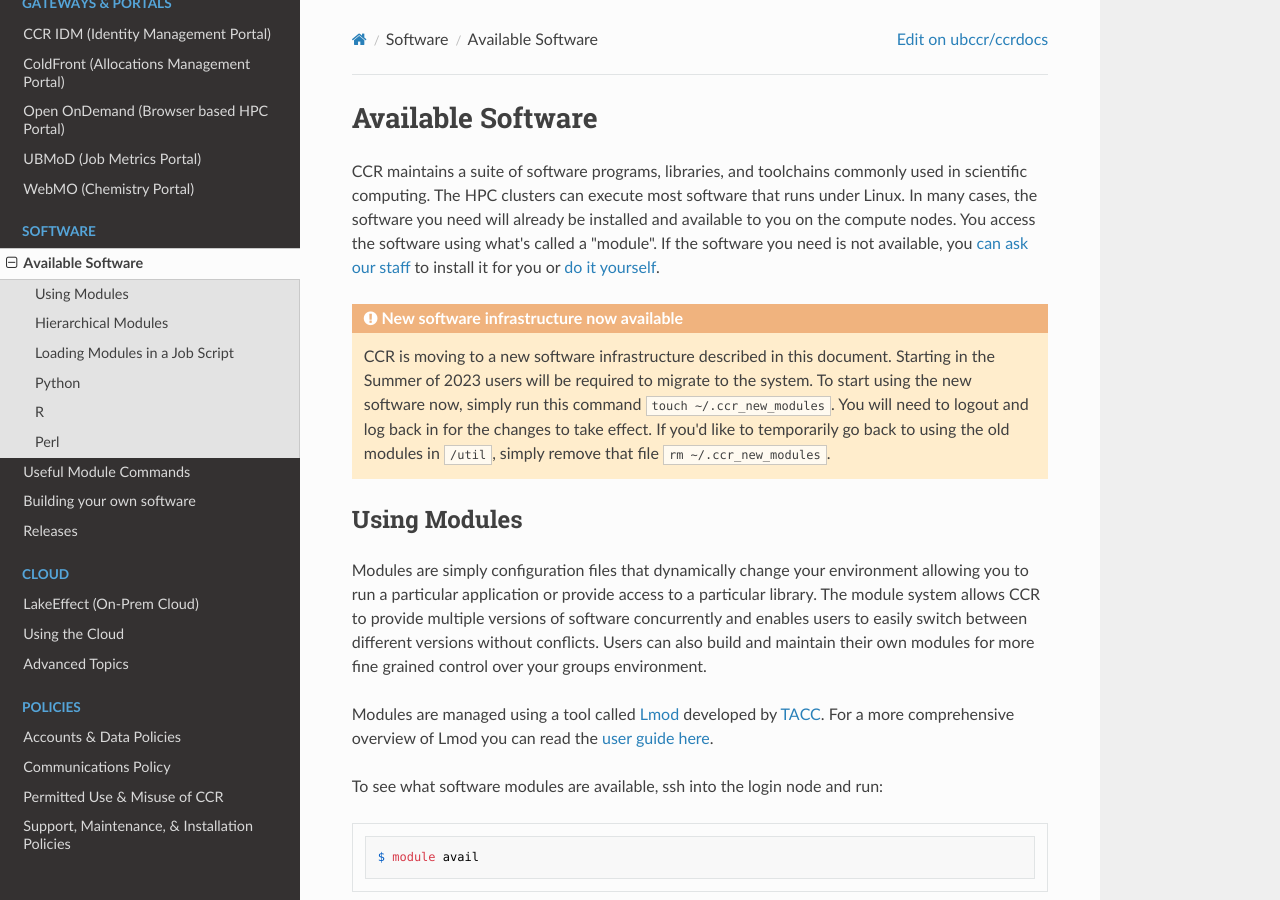
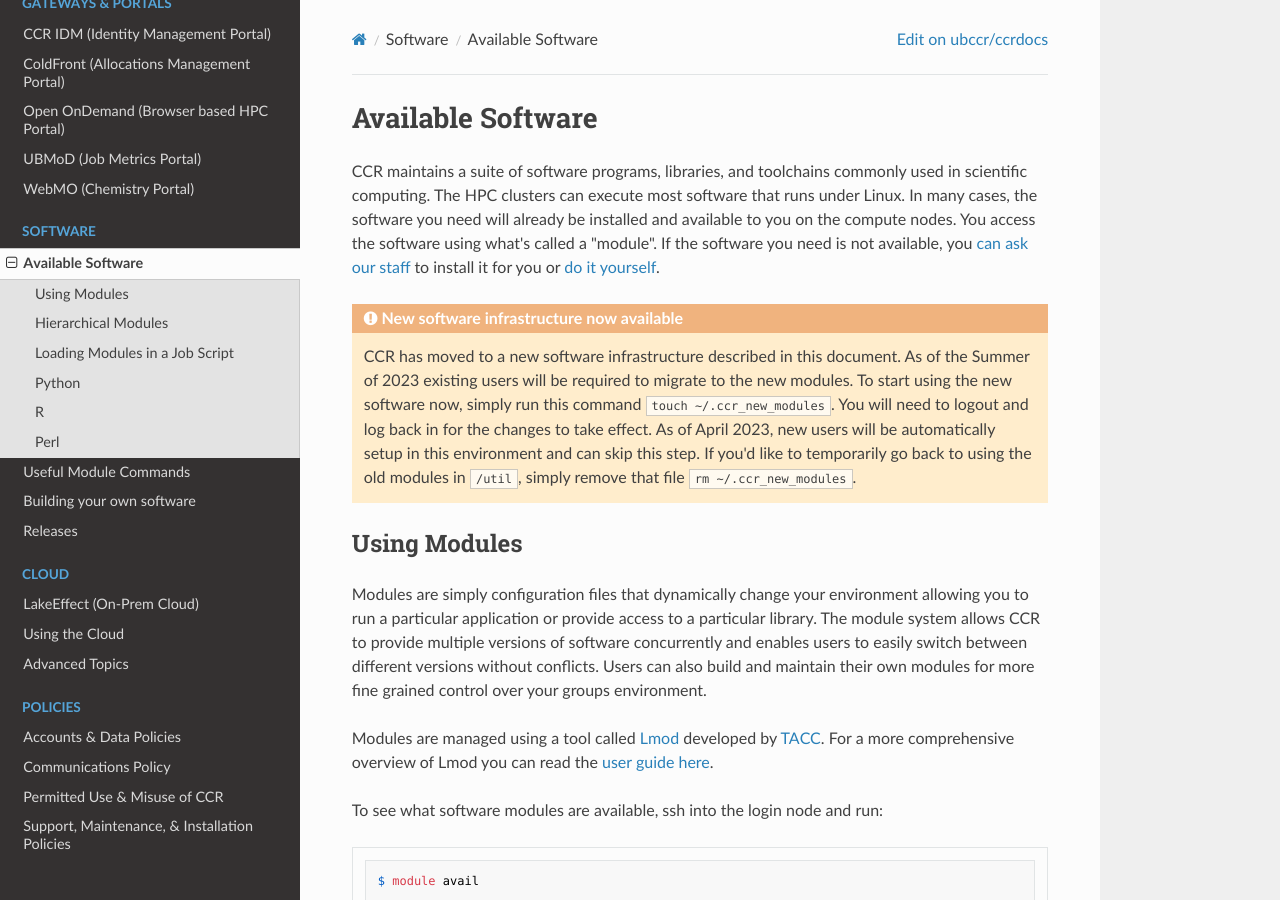
Before and after one commit to ubccr/ccrdocs, an MkDocs documentation site: the page built from pages/software/modules.md, in a window 1280 px wide and 900 px high. Built offline with MkDocs 1.6.1, drawn with Linux system fonts in a browser that asks for light colours; nearby versions of some CDN libraries.

Commit message:
notice about new users and the new modules

```diff
--- a/pages/software/modules.md
+++ b/pages/software/modules.md
@@ -8,12 +8,8 @@ using what's called a "module".  If the software you need is not available, you
 [can ask our staff](building.md#software-build-requests) to install it for you or [do it yourself](building.md).
 
 !!! Warning "New software infrastructure now available"
-    CCR is moving to a new software infrastructure described in this document.
-    Starting in the Summer of 2023 users will be required to migrate to the
-    system. To start using the new software now, simply run this command `touch ~/.ccr_new_modules`.
-    You will need to logout and log back in for the changes to take effect. If
-    you'd like to temporarily go back to using the old modules in `/util`,
-    simply remove that file `rm ~/.ccr_new_modules`.
+    CCR has moved to a new software infrastructure described in this document.
+    As of the Summer of 2023 existing users will be required to migrate to the new modules. To start using the new software now, simply run this command `touch ~/.ccr_new_modules`.  You will need to logout and log back in for the changes to take effect. As of April 2023, new users will be automatically setup in this environment and can skip this step.  If you'd like to temporarily go back to using the old modules in `/util`, simply remove that file `rm ~/.ccr_new_modules`.
 
 ## Using Modules
 
```
